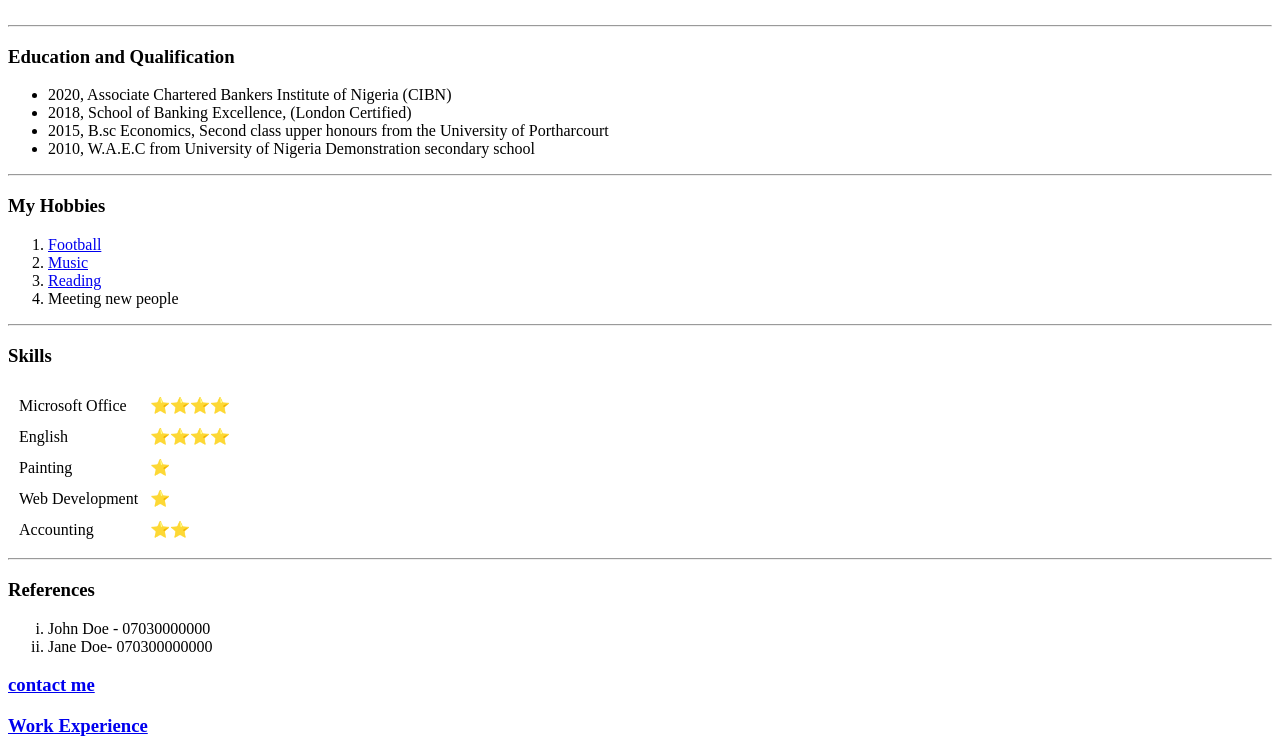
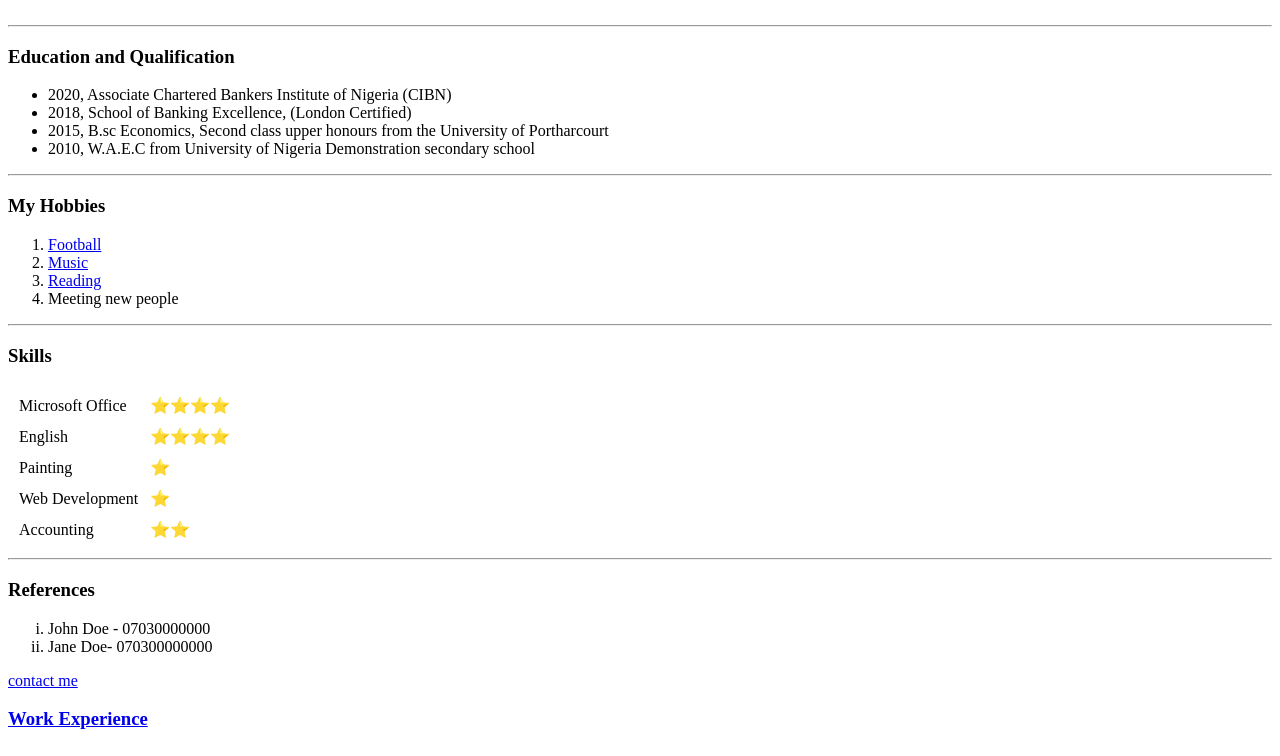
Before and after one commit to Drealhenry/CV, a plain HTML site: page index.html in a window 1280 px wide. Shown: the part 373-1129 px from the top of the page. Drawn offline with Linux system fonts and the light colour scheme.

Commit message:
Update index.html

```diff
--- a/index.html
+++ b/index.html
@@ -64,7 +64,7 @@
   <li>John Doe - 07030000000</li>
   <li>Jane Doe- 070300000000</li>
 </ol>
-<h3><a href="contact me.html">contact me</a></h3>
+<a href="contact me.html">contact me</a>
 <h3><a href="Work Experience.html">Work Experience</a></h3>
 </body>
 
```
